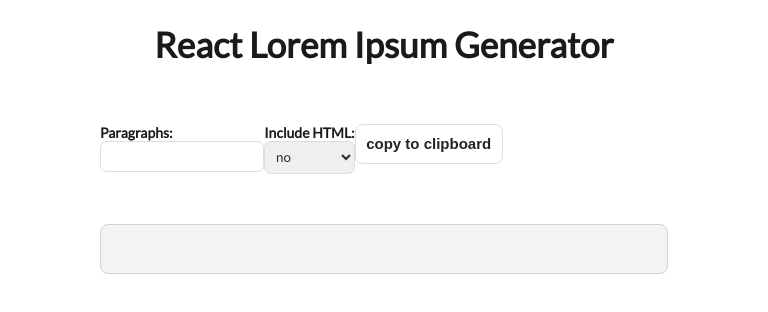
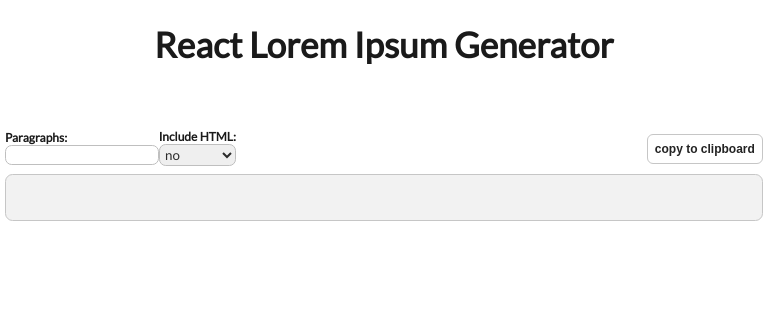
Before and after one commit to Verthon/react-lorem-generator, a React (Create React App) app: page / in a window 768 px wide. Shown: the top 312 px of the page. Built offline with nearby package versions, Linux system fonts and the light colour scheme; no server answers.

Commit message:
added responsive-part of CSS

```diff
--- a/src/App.css
+++ b/src/App.css
@@ -22,7 +22,7 @@
 }
 .Input-wrapper input[type="number"], .Select-wrapper select{
   padding: 0.5em;
-  border: 0.1em solid #ddd;
+  border: 0.1em solid #bfbfbf;
   border-radius: 0.5em;
   margin: 0 0 2em 0;
   font-family: 'Lato';
@@ -39,9 +39,10 @@ input[type="number"]:focus, .Select-wrapper select{outline:0;}
 .button-wrapper{
   display: flex;
   justify-content: flex-end;
+  flex-grow: 1;
 }
 .copy-btn{
-  border: 0.1em solid #ddd;
+  border: 0.1em solid #c6c6c6;
   background: transparent;
   padding: 0.7em;
   font-size: 1.5em;
@@ -49,6 +50,12 @@ input[type="number"]:focus, .Select-wrapper select{outline:0;}
   font-weight: bold;
   border-radius: 0.5em;
   height: 40%;
+}
+.copy-btn:hover{
+  cursor: pointer;
+}
+.copy-btn:focus{
+  outline: none;
 }
 .App-body{
   margin: 0 10em 10em 10em;
@@ -58,9 +65,126 @@ input[type="number"]:focus, .Select-wrapper select{outline:0;}
   display: flex;
   font-size: 1.6em;
   text-align: justify;
-  border: 0.1em solid #d3d3d3;
-  background-color: #f2f3f4;
+  border: 0.1em solid #c6c6c6;
+  background-color: #f2f2f2;
   padding: 1.5em;
   border-radius: 0.5em;
   line-height: 1.4;
 }
+
+/*Big Tablet */
+
+@media all and (max-width: 1024px) and (min-width: 769px) {
+  .App-nav{
+    margin: 0 2em 0 2em;
+  }
+  .App-body{
+    margin: 0 2em 2em 2em;
+  }
+  .App-output{
+    font-size: 2.5em;
+  }
+  .Input-wrapper input[type="number"], .Select-wrapper select {
+    padding: 1em;
+    border: 0.1em solid #bfbfbf;
+    border-radius: 0.5em;
+    margin: 0 0 2em 0;
+    font-family: 'Lato';
+    color: #2b2b2b;
+  }
+
+  .Input-wrapper, .Select-wrapper{
+    font-size: 2em;
+    font-weight: bold;
+    display: inline-flex;
+    flex-direction: column;
+  }
+  .copy-btn {
+    border: 0.1em solid #c6c6c6;
+    background: transparent;
+    padding: 0.7em;
+    font-size: 2em;
+    color: #232323;
+    font-weight: bold;
+    border-radius: 0.5em;
+    height: 60%;
+  }
+}
+
+/*Regular/small Tablet */
+@media all and (max-width: 768px) and(min-width: 415px){
+  .App-nav{
+    margin: 0 2em 0 2em;
+  }
+  .App-body{
+    margin: 0 2em 2em 2em;
+  }
+  .App-output{
+    font-size: 2.5em;
+  }
+  .Input-wrapper input[type="number"], .Select-wrapper select {
+    padding: 1em;
+    border: 0.1em solid #bfbfbf;
+    border-radius: 0.5em;
+    margin: 0 0 2em 0;
+    font-family: 'Lato';
+    color: #2b2b2b;
+  }
+
+  .Input-wrapper, .Select-wrapper{
+    font-size: 2em;
+    font-weight: bold;
+    display: inline-flex;
+    flex-direction: column;
+  }
+  .copy-btn {
+    border: 0.1em solid #c6c6c6;
+    background: transparent;
+    padding: 0.7em;
+    font-size: 2em;
+    color: #232323;
+    font-weight: bold;
+    border-radius: 0.5em;
+    height: 60%;
+  }
+}
+/* Smartphones */
+@media all and (max-width: 768px){
+  .App-nav{
+    margin: 0 0.5em 0 0.5em;
+    height: 5em;
+    display: flex;
+    justify-content: center;
+    align-items: center;
+  }
+  .App-body{
+    margin: 0 0.5em 0 0.5em;
+  }
+  .App-output{
+    font-size: 1.5em;
+  }
+  .Input-wrapper input[type="number"], .Select-wrapper select {
+    padding: 0.1em;
+    border: 0.05em solid #bfbfbf;
+    border-radius: 0.5em;
+    margin: 0 0 0.2em 0;
+    font-family: 'Lato';
+    color: #2b2b2b;
+  }
+
+  .Input-wrapper, .Select-wrapper{
+    font-size: 1.2em;
+    font-weight: bold;
+    display: inline-flex;
+    flex-direction: column;
+  }
+  .copy-btn {
+    border: 0.05em solid #c6c6c6;
+    background: transparent;
+    padding: 0.6em;
+    font-size: 1.2em;
+    color: #232323;
+    font-weight: bold;
+    border-radius: 0.5em;
+  }
+}
```
